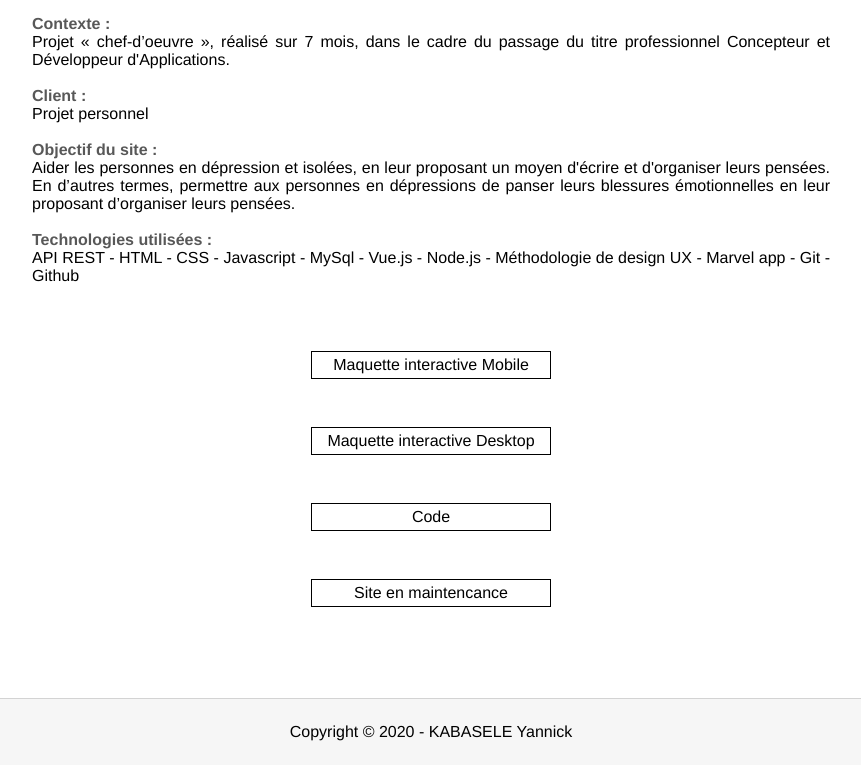
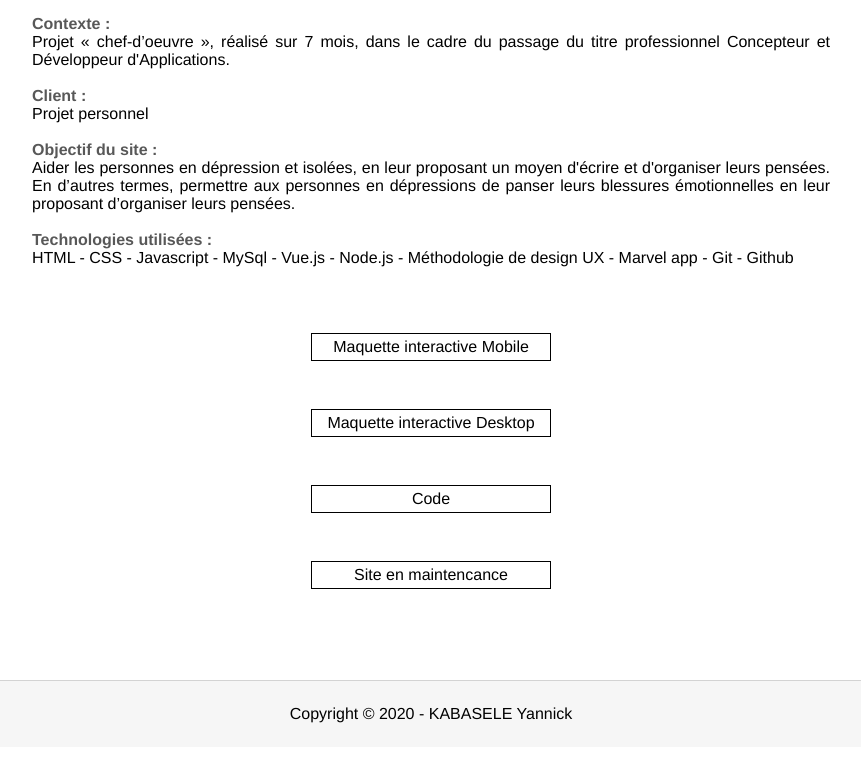
Before and after one commit to kayancodes/developpementWeb, a plain HTML site: page index.html in a window 1280 px wide. Shown: the part 743-1509 px from the top of the page, without its empty margins (209-1070 px from the left). Drawn offline with Linux system fonts and the light colour scheme.

Commit message:
Update index.html

```diff
--- a/index.html
+++ b/index.html
@@ -43,7 +43,7 @@
             <p>Aider les personnes en dépression et isolées, en leur proposant un moyen d'écrire et d'organiser leurs pensées. En d’autres termes, permettre aux personnes en dépressions de panser leurs blessures émotionnelles en leur proposant d’organiser leurs pensées.<p>
             </br>
             <span class="frame_ligne_titre">Technologies utilisées :</span>
-            <p>API REST - HTML - CSS - Javascript - MySql - Vue.js - Node.js - Méthodologie de design UX - Marvel app - Git - Github</p>
+            <p>HTML - CSS - Javascript - MySql - Vue.js - Node.js - Méthodologie de design UX - Marvel app - Git - Github</p>
             </br>
             <a href="https://marvelapp.com/4edh2e5/screen/61146010" target="_blank" >
               <p class="link bouton first">Maquette interactive Mobile</p>
```
